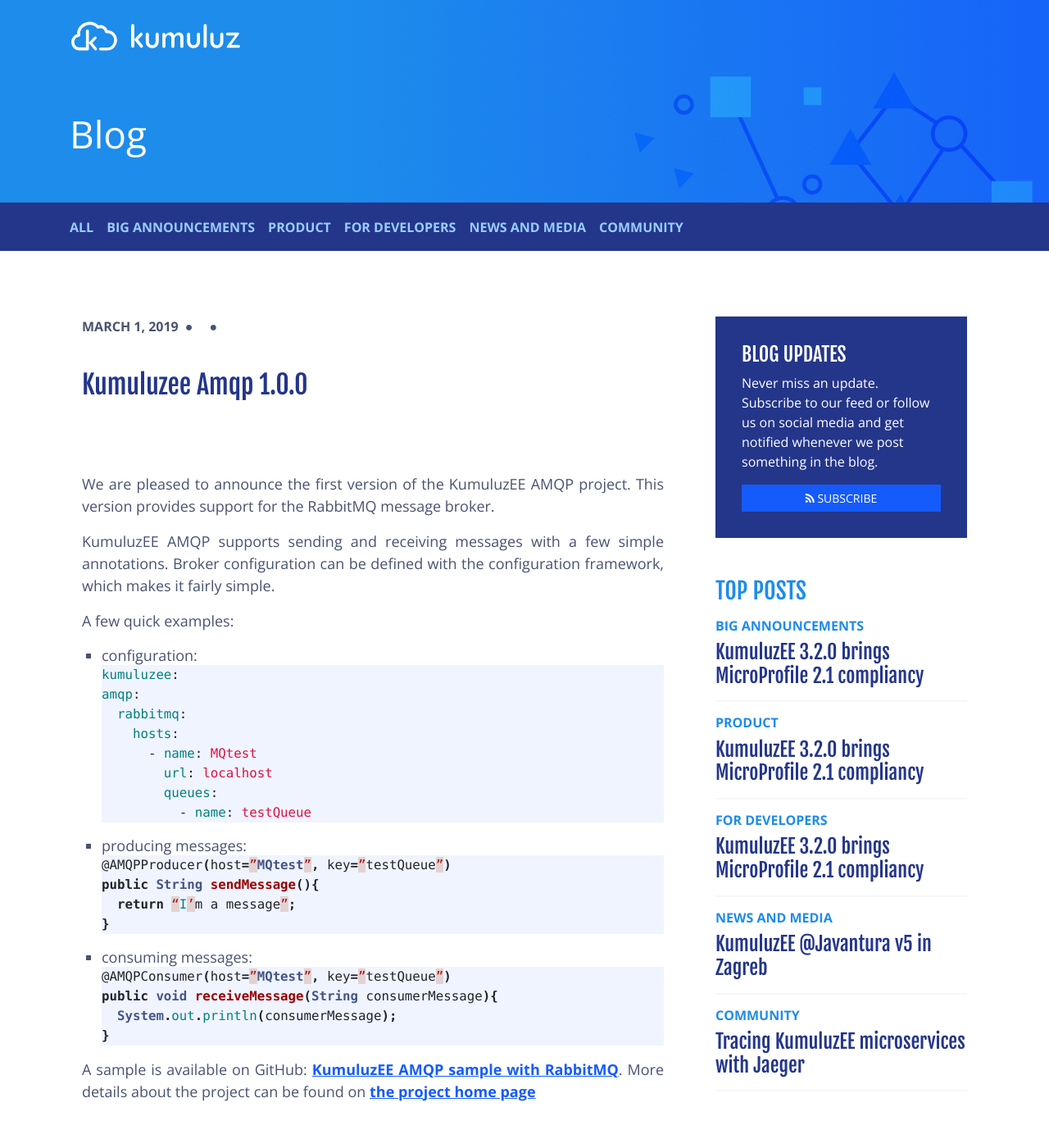
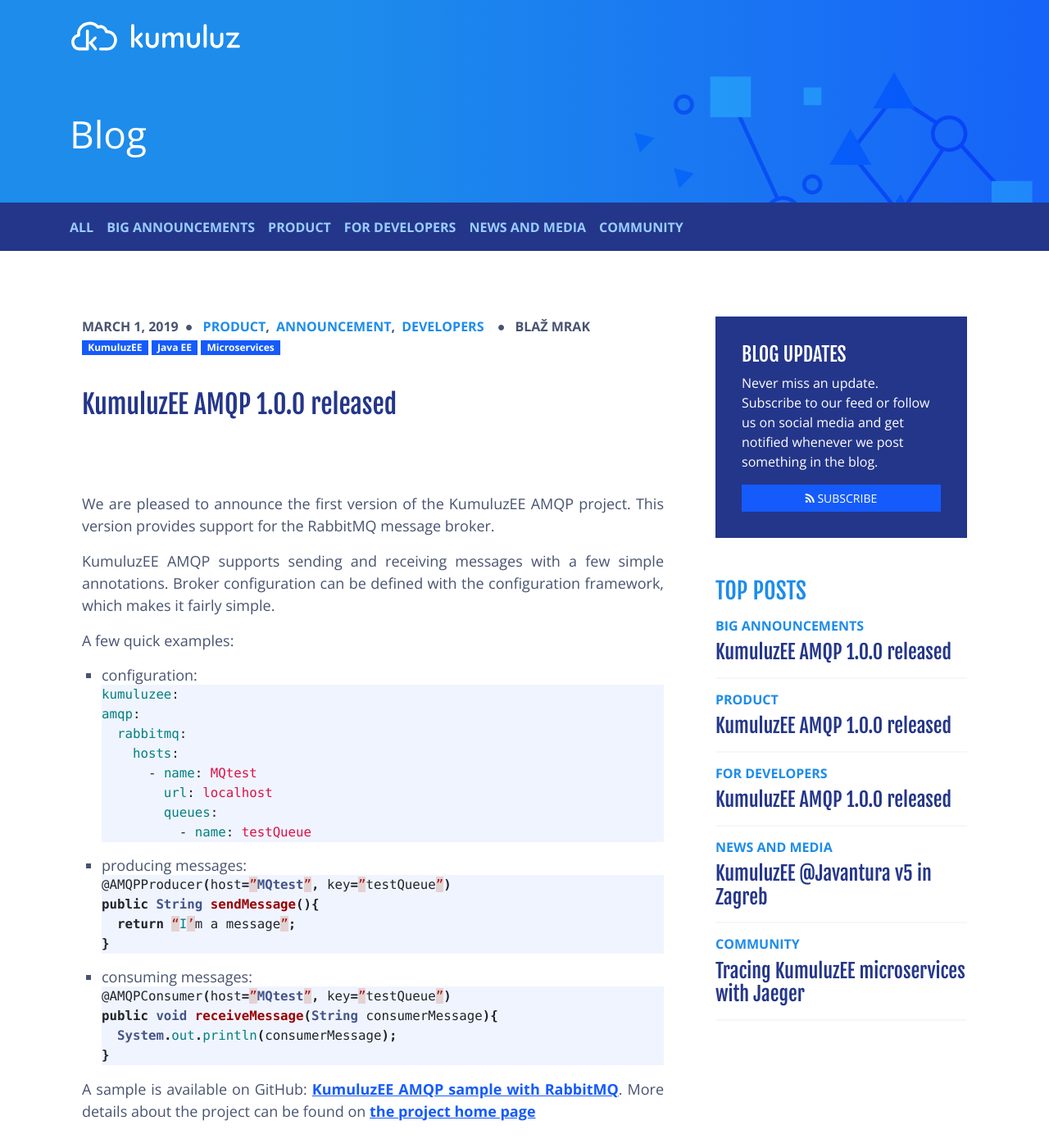
Before and after one commit to kumuluz/blog.sunesis.si, a Jekyll site: the page built from _posts/2019-03-01-kumuluzee-amqp-1.0.0.markdown, in a window 1280 px wide and 1400 px high. Shown: the whole window at 82% size. Built offline with Jekyll 4.4.1, drawn with Linux system fonts in a browser that asks for light colours; our own code applies the rules of GitHub Pages for plain Markdown files.

Commit message:
Added post about AMQP 1.0.0 initial release

```diff
--- a/_posts/2019-03-01-kumuluzee-amqp-1.0.0.md
+++ b/_posts/2019-03-01-kumuluzee-amqp-1.0.0.markdown
@@ -1,3 +1,12 @@
+---
+layout: post
+title:  "KumuluzEE AMQP 1.0.0 released"
+date:   2019-03-01
+author: blazm
+categories: [Product, Announcement, Developers]
+tags: [KumuluzEE, Java EE, Microservices]
+---
+
 We are pleased to announce the first version of the KumuluzEE AMQP project. This version provides support for the RabbitMQ message broker.
 
 KumuluzEE AMQP supports sending and receiving messages with a few simple annotations. Broker configuration can be defined with the configuration framework, which makes it fairly simple.
```
